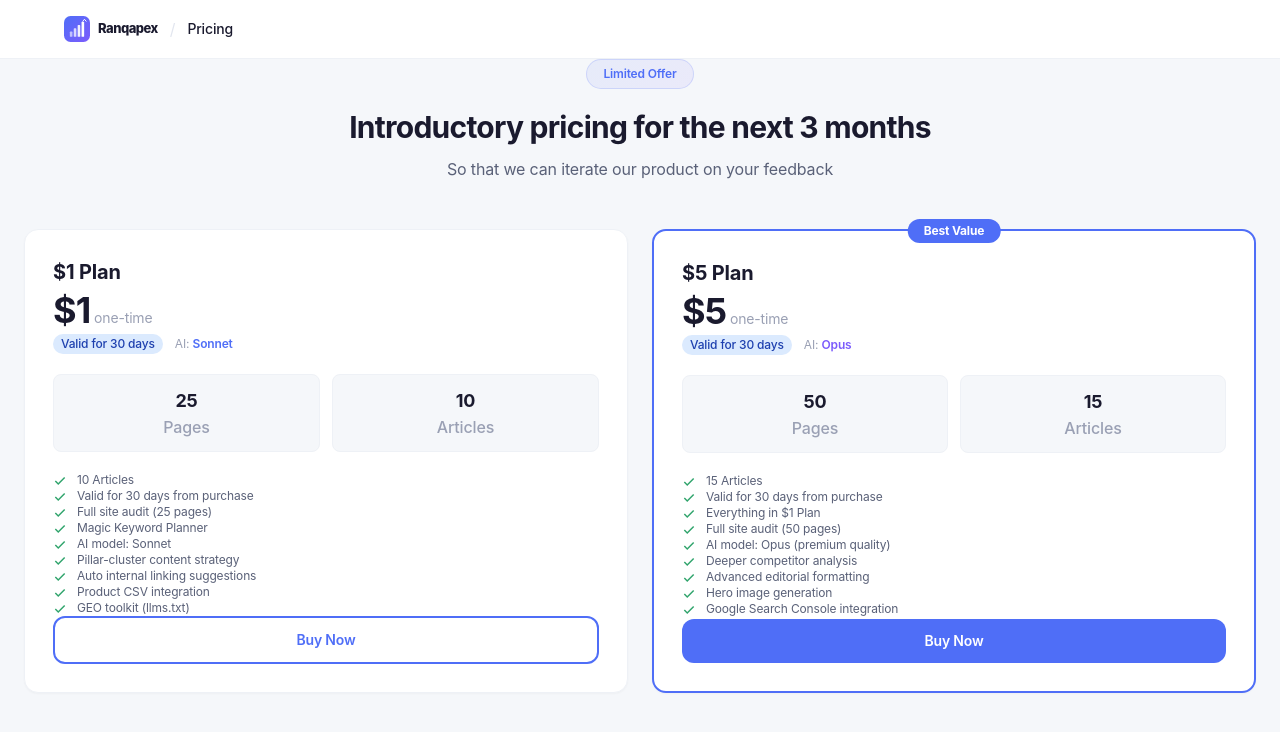
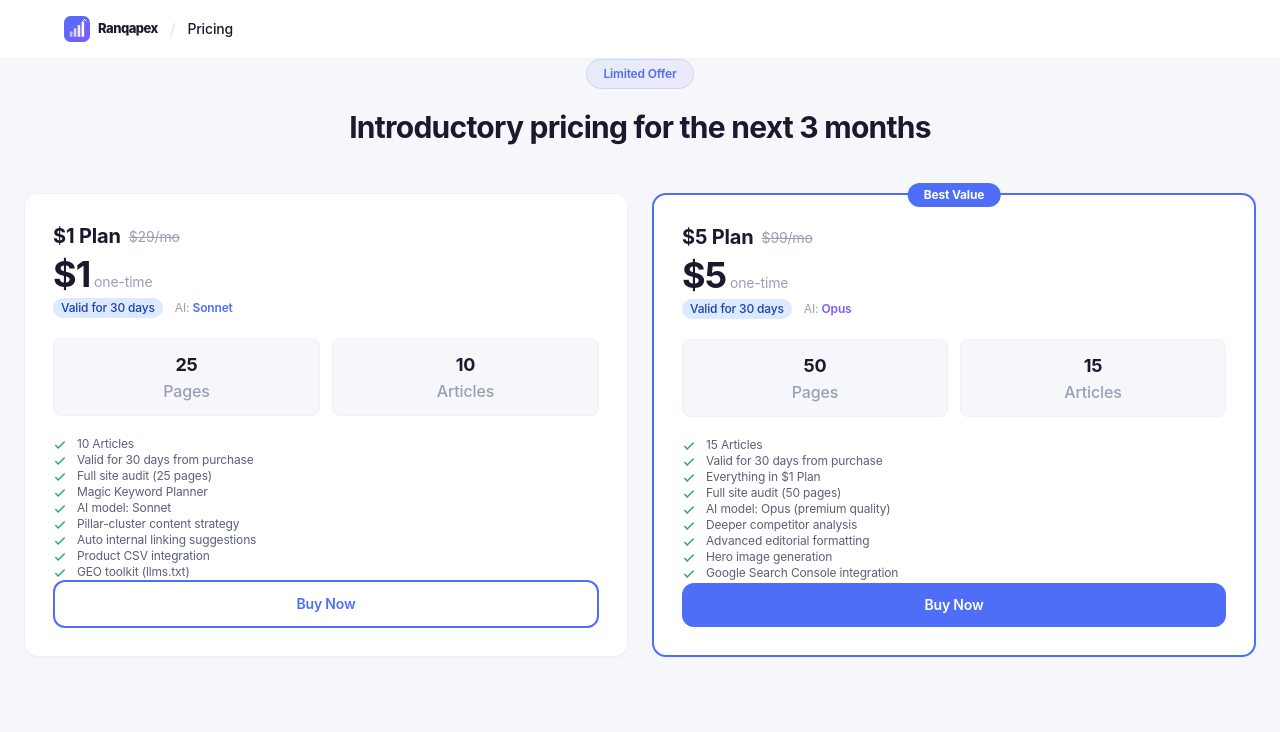
Before and after one commit to meenakshi0786-svg/Topranq, a Next.js app: page /pricing in a window 1280 px wide. Shown: the top 732 px of the page. Built offline with nearby package versions, Linux system fonts and the light colour scheme.

Commit message:
Pricing: remove subtitle, add strikeout original prices
- Removed "So that we can iterate our product on your feedback"
- $1 Plan shows strikeout "$29/mo" next to the name
- $5 Plan shows strikeout "$99/mo" next to the name

Co-Authored-By: Claude Opus 4.6 (1M context) <noreply@anthropic.com>

```diff
--- a/src/app/pricing/page.tsx
+++ b/src/app/pricing/page.tsx
@@ -14,6 +14,7 @@ declare global {
 const PLANS = [
   {
     name: "$1 Plan",
+    originalPrice: "$29/mo",
     planKey: "dollar1" as const,
     price: "$1",
     period: "",
@@ -38,6 +39,7 @@ const PLANS = [
   },
   {
     name: "$5 Plan",
+    originalPrice: "$99/mo",
     planKey: "dollar5" as const,
     price: "$5",
     period: "",
@@ -173,9 +175,6 @@ export default function PricingPage() {
           <h1 className="text-3xl font-bold tracking-tight mb-3" style={{ color: "var(--text-primary)" }}>
             Introductory pricing for the next 3 months
           </h1>
-          <p className="text-base" style={{ color: "var(--text-secondary)" }}>
-            So that we can iterate our product on your feedback
-          </p>
         </div>
 
         {/* Plan cards */}
@@ -195,7 +194,10 @@ export default function PricingPage() {
                 </div>
               )}
 
-              <h2 className="text-xl font-bold mb-1" style={{ color: "var(--text-primary)" }}>{plan.name}</h2>
+              <div className="flex items-center gap-2 mb-1">
+                <h2 className="text-xl font-bold" style={{ color: "var(--text-primary)" }}>{plan.name}</h2>
+                <span style={{ textDecoration: "line-through", color: "var(--text-muted)", fontSize: 14 }}>{plan.originalPrice}</span>
+              </div>
               <div className="mb-1">
                 <span className="text-4xl font-bold tracking-tight" style={{ color: "var(--text-primary)" }}>{plan.price}</span>
                 <span className="text-sm" style={{ color: "var(--text-muted)" }}> {plan.periodLabel}</span>
```
